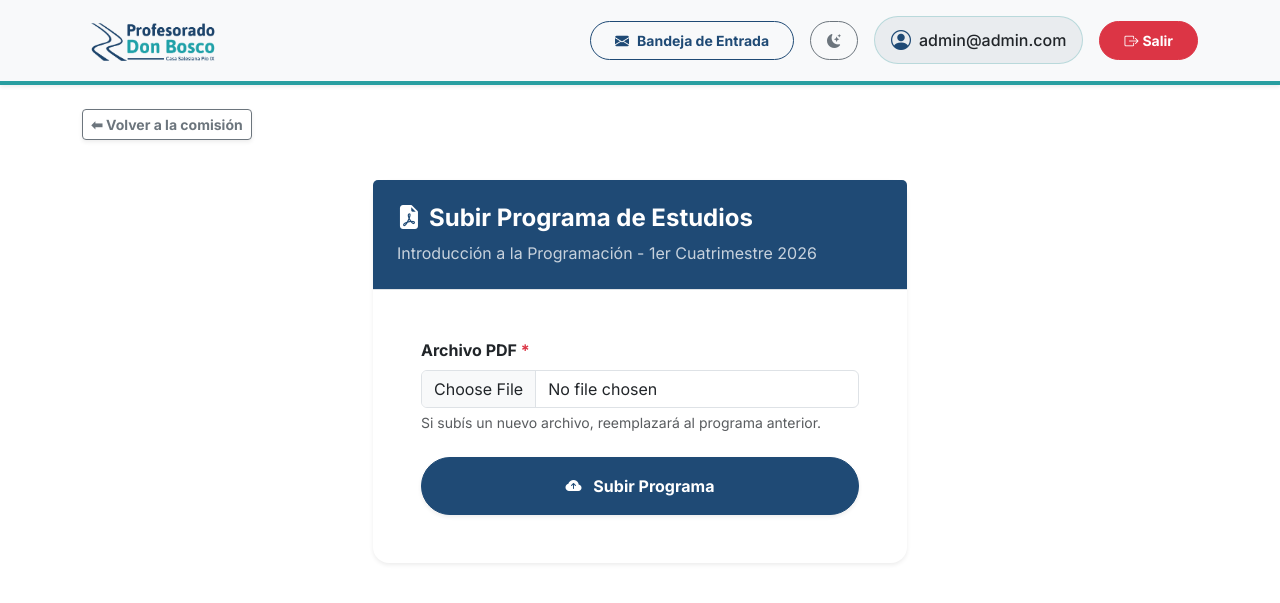
After one commit to lucianonahuelrusso1991/SIGEET, a Django app: page /comisiones/1/subir-programa/ in a window 1280 px wide. The commit adds this page. Shown: the top 603 px of the page. Run offline with Django 5.2, Linux system fonts and the light colour scheme; a user stored in the database is signed in; data comes from the database, SQL or seed files in the repository; both versions use the stored data as it was after the commit; some libraries are stand-ins or nearby versions.

Commit message:
Feat: Libro de temas integrado con asistencia y subida de programas de estudio

```diff
--- a/gestion/forms.py
+++ b/gestion/forms.py
@@ -1,5 +1,6 @@
 from django import forms
 from .models import JustificativoAsistencia
+from .models import JustificativoAsistencia, ProgramaComision
 
 class JustificativoAsistenciaForm(forms.ModelForm):
     class Meta:
@@ -8,5 +9,13 @@ class JustificativoAsistenciaForm(forms.ModelForm):
         widgets = {
             'comision': forms.Select(attrs={'class': 'form-select'}),
             'fecha_ausencia': forms.DateInput(attrs={'type': 'date', 'class': 'form-control'}),
-            'archivo': forms.FileInput(attrs={'class': 'form-control', 'accept': 'image/*,.pdf'}),
+            'archivo': forms.FileInput(attrs={'class': 'form-control', 'accept': 'image/*,application/pdf'}),
         }
+
+class ProgramaComisionForm(forms.ModelForm):
+    class Meta:
+        model = ProgramaComision
+        fields = ['archivo']
+        widgets = {
+            'archivo': forms.FileInput(attrs={'class': 'form-control', 'accept': 'application/pdf'})
+        }
--- a/gestion/models.py
+++ b/gestion/models.py
@@ -271,12 +271,21 @@ class Nota(models.Model):
 class PlanillaDiaria(models.Model):
     comision = models.ForeignKey(Comision, on_delete=models.CASCADE, related_name='planillas_asistencia')
     fecha = models.DateField('Fecha', default=date.today)
+    tema_dictado = models.TextField('Tema de la Clase (Libro de Temas)', blank=True, null=True)
 
     class Meta:
         unique_together = ['comision', 'fecha']
 
     def __str__(self):
         return f"Asistencia: {self.comision} - {self.fecha.strftime('%d/%m/%Y')}"
+
+class ProgramaComision(models.Model):
+    comision = models.OneToOneField(Comision, on_delete=models.CASCADE, related_name='programa')
+    archivo = models.FileField('Archivo del Programa', upload_to='programas/')
+    fecha_subida = models.DateTimeField(auto_now_add=True)
+
+    def __str__(self):
+        return f"Programa - {self.comision}"
 
 class RegistroAsistencia(models.Model):
     ESTADOS_ASISTENCIA = [
--- /dev/null
+++ b/gestion/templates/gestion/docentes/subir_programa.html
@@ -0,0 +1,50 @@
+{% extends "base.html" %}
+
+{% block title %}Subir Programa - {{ comision.materia.nombre }}{% endblock %}
+
+{% block back_button %}
+<a href="{% url 'detalle_comision' comision.id %}" class="btn btn-sm btn-outline-secondary shadow-sm fw-bold">⬅ Volver a la comisión</a>
+{% endblock %}
+
+{% block content %}
+<div class="container py-4">
+    <div class="row justify-content-center">
+        <div class="col-md-8 col-lg-6">
+            <div class="card shadow-sm border-0 rounded-4">
+                <div class="card-header bg-primary text-white border-bottom p-4">
+                    <h4 class="mb-0 fw-bold"><i class="bi bi-file-earmark-pdf-fill me-2"></i>Subir Programa de Estudios</h4>
+                    <p class="mb-0 mt-2 opacity-75">{{ comision.materia.nombre }} - {{ comision.get_cuatrimestre_display }} {{ comision.ciclo_lectivo }}</p>
+                </div>
+                <div class="card-body p-4 p-md-5">
+                    {% if form.instance.archivo %}
+                        <div class="alert alert-success d-flex align-items-center mb-4 border-0 shadow-sm rounded-3">
+                            <i class="bi bi-check-circle-fill fs-4 me-3"></i>
+                            <div>
+                                <strong>Ya existe un programa subido.</strong><br>
+                                <a href="{{ form.instance.archivo.url }}" target="_blank" class="text-success text-decoration-underline">Ver archivo actual</a>
+                            </div>
+                        </div>
+                    {% endif %}
+
+                    <form method="post" enctype="multipart/form-data">
+                        {% csrf_token %}
+
+                        <div class="mb-4">
+                            <label class="form-label fw-bold">Archivo PDF <span class="text-danger">*</span></label>
+                            {{ form.archivo }}
+                            <div class="form-text">Si subís un nuevo archivo, reemplazará al programa anterior.</div>
+                            {% if form.archivo.errors %}
+                                <div class="text-danger small mt-1">{{ form.archivo.errors }}</div>
+                            {% endif %}
+                        </div>
+
+                        <button type="submit" class="btn btn-primary w-100 fw-bold py-3 rounded-pill shadow-sm">
+                            <i class="bi bi-cloud-arrow-up-fill me-2"></i> Subir Programa
+                        </button>
+                    </form>
+                </div>
+            </div>
+        </div>
+    </div>
+</div>
+{% endblock %}
--- a/gestion/views.py
+++ b/gestion/views.py
@@ -772,7 +772,37 @@ def cargar_asistencia(request, comision_id):
             if nuevo_estado:
                 registro.estado = nuevo_estado
                 registro.save()
-        messages.success(request, f"¡Asistencia del {fecha_elegida.strftime('%d/%m/%Y')} guardada con éxito!")
+
+        # Procesar Libro de Temas
+        nuevo_tema = request.POST.get('tema_dictado', '').strip()
+        tema_anterior = planilla.tema_dictado or ''
+
+        if nuevo_tema != tema_anterior:
+            planilla.tema_dictado = nuevo_tema
+            planilla.save()
+
+            # Si se agregó un tema nuevo y antes estaba vacío, enviar notificación
+            if nuevo_tema and not tema_anterior.strip():
+                from .models import Comunicado, Notificacion, Alumno
+                from django.contrib.auth.models import User
+                # Intentar usar un usuario 'Sistema' si existe, si no, el usuario actual
+                autor = User.objects.filter(is_superuser=True).first() or request.user
+
+                comunicado = Comunicado.objects.create(
+                    titulo=f"Nuevo tema en {comision.materia.nombre}",
+                    mensaje=f"Se ha registrado un nuevo tema de clase dictado el {fecha_elegida.strftime('%d/%m/%Y')}:\n\n{nuevo_tema}",
+                    autor=autor,
+                    alcance='ALUMNOS'
+                )
+
+                # Enviar a todos los inscriptos
+                for inscripcion in comision.alumnos_inscriptos.filter(estado='REG'):
+                    Notificacion.objects.create(
+                        alumno=inscripcion.alumno,
+                        comunicado=comunicado
+                    )
+
+        messages.success(request, f"¡Asistencia y Libro de Temas del {fecha_elegida.strftime('%d/%m/%Y')} guardados con éxito!")
         return redirect('detalle_comision', comision_id=comision.id)
 
     return render(request, 'gestion/asistencia_form.html', {
@@ -804,7 +834,7 @@ def subir_justificativo(request):
         form = JustificativoAsistenciaForm()
         # Filtrar comisiones a las que está inscripto actualmente
         form.fields['comision'].queryset = Comision.objects.filter(
-            inscripciones__alumno=request.user.perfil_alumno,
+            alumnos_inscriptos__alumno=request.user.perfil_alumno,
             cerrada=False
         )
 
@@ -849,6 +879,39 @@ def revisar_justificativos(request):
 
     justificativos = JustificativoAsistencia.objects.filter(estado='PEND').order_by('-fecha_carga')
     return render(request, 'gestion/bedelia/revisar_justificativos.html', {'justificativos': justificativos})
+
+@login_required
+def subir_programa(request, comision_id):
+    from django.contrib import messages
+    from .models import Comision, ProgramaComision
+    from .forms import ProgramaComisionForm
+
+    comision = get_object_or_404(Comision, id=comision_id)
+
+    # Check authorization
+    is_authorized = False
+    if request.user.is_staff or request.user.is_superuser:
+        is_authorized = True
+    elif hasattr(request.user, 'perfil_docente'):
+        if comision.docente == request.user.perfil_docente or comision.docente_auxiliar == request.user.perfil_docente:
+            is_authorized = True
+
+    if not is_authorized:
+        messages.error(request, 'No tienes permiso para cargar el programa en esta comisión.')
+        return redirect('dashboard')
+
+    programa, created = ProgramaComision.objects.get_or_create(comision=comision)
+
+    if request.method == 'POST':
+        form = ProgramaComisionForm(request.POST, request.FILES, instance=programa)
+        if form.is_valid():
+            form.save()
+            messages.success(request, 'Programa subido correctamente.')
+            return redirect('detalle_comision', comision_id=comision.id)
+    else:
+        form = ProgramaComisionForm(instance=programa)
+
+    return render(request, 'gestion/docentes/subir_programa.html', {'form': form, 'comision': comision})
 
 @login_required
 def cargar_notas(request, comision_id):
--- a/sistema_escolar/urls.py
+++ b/sistema_escolar/urls.py
@@ -16,7 +16,8 @@ from gestion.views import (
     alta_equivalencia, analitico_alumno,
     redactar_comunicado, mis_notificaciones, leer_notificacion,
     resetear_password_alumno, perfil_alumno, libro_matriz_alumno, alumno_inscripcion_cursada,
-    alumno_inscripcion_finales, subir_justificativo, revisar_justificativos
+    alumno_inscripcion_finales, subir_justificativo, revisar_justificativos,
+    subir_programa
 )
 
 urlpatterns = [
@@ -103,6 +104,9 @@ urlpatterns = [
     # JUSTIFICATIVOS DE ASISTENCIA
     path('mi-asistencia/subir-justificativo/', subir_justificativo, name='subir_justificativo'),
     path('bedelia/revisar-justificativos/', revisar_justificativos, name='revisar_justificativos'),
+
+    # PROGRAMAS Y TEMAS
+    path('comisiones/<int:comision_id>/subir-programa/', subir_programa, name='subir_programa'),
 ]
 
 from django.conf import settings
```
Also changed, not shown: gestion/templates/gestion/alumnos/dashboard_alumno.html (+29 -0 lines), gestion/templates/gestion/asistencia_form.html (+9 -1 lines), gestion/templates/gestion/detalle_comision.html (+33 -0 lines), db.sqlite3, gestion/migrations/0021_planilladiaria_tema_dictado_programacomision.py (added).
